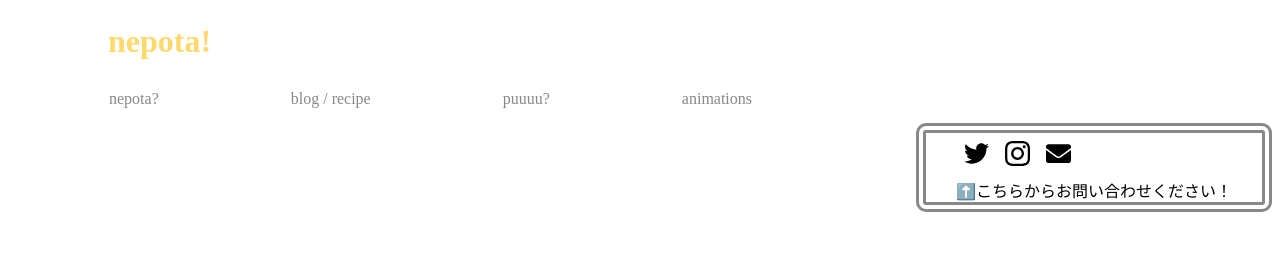
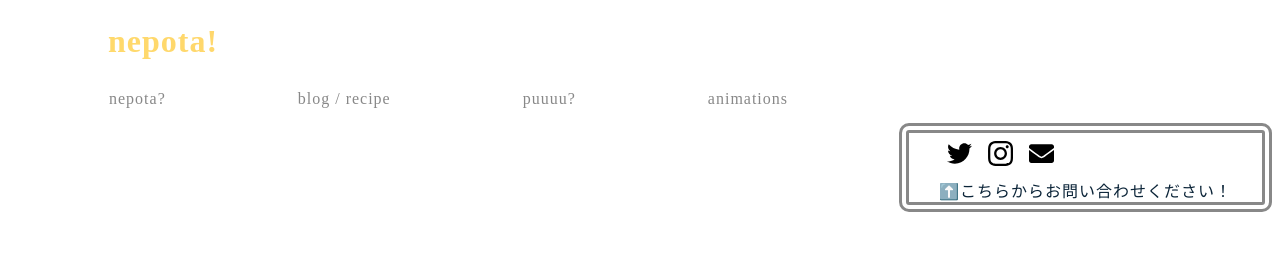
Before and after one commit to aya-nitta/nepotaya, a Next.js app: page /animations in a window 1280 px wide. Shown: the top 262 px of the page. Built offline with nearby package versions, Linux system fonts and the light colour scheme.

Commit message:
refactor(src/components): css color: #0b2438; letter-spacing: 1px;へ修正しました

```diff
--- a/src/components/_app/Contact/index.tsx
+++ b/src/components/_app/Contact/index.tsx
@@ -38,7 +38,9 @@ const Component: React.FC<Props> = props => {
 }
 
 const StyledComponent = styled(Component)`
-  color: black;
+  color: #0b2438;
+  /* letter-spacingは文字の間隔 */
+  letter-spacing: 1px;
   float: right;
   padding: 0px 30px;
   border: 10px double #888;
--- a/src/components/_app/Header/index.tsx
+++ b/src/components/_app/Header/index.tsx
@@ -1,4 +1,3 @@
-// (1) import層
 import React from 'react'
 import { useRouter } from 'next/router'
 import styled from 'styled-components'
@@ -39,7 +38,9 @@ const Component: React.FC<ComponentProps> = props => (
 
 // // (4) Style層
 const StyledComponent = styled(Component)`
-  color: black;
+  color: #0b2438;
+  /* letter-spacingは文字の間隔 */
+  letter-spacing: 1px;
   h1 {
     color: transparent; /*カラーが透明になる*/
     margin: 0;
--- a/src/components/_app/Header/list.tsx
+++ b/src/components/_app/Header/list.tsx
@@ -28,6 +28,8 @@ const Component: React.FC<Props> = props => (
 )
 
 const StyledComponent = styled(Component)`
+/* letter-spacingは文字の間隔 */
+letter-spacing: 1px;
   > a {
     color: #888;
     transition: 0.2s;
@@ -37,18 +39,19 @@ const StyledComponent = styled(Component)`
     border-radius: 10px; /* 角の丸み*/
   }
   > a.active {
-    color: black;
+    color: #0B2438;8;
     font-weight: bold;
     padding: 0.5em 1em;
     background: #fff;
     border-radius: 10px; /* 角の丸み*/
-    /* border: dashed 2px black; 点線*/
+    /* border: dashed 2px #0B2438;8; 点線*/
   }
   > a:hover {
     background: #fff;
-    color: black;
+    color: #0B2438;8;
     border-radius: 10px; /* 角の丸み*/
     padding: 0.5em 1em;
+    transition: all 0.3s ease-in-out;
   }
 `
 
--- a/src/pages/animations/index.tsx
+++ b/src/pages/animations/index.tsx
@@ -37,7 +37,9 @@ const Component: React.FC<Props> = props => (
 )
 // (4) Style層
 const StyledComponent = styled(Component)`
-  color: black;
+  color: #0b2438;
+  /* letter-spacingは文字の間隔 */
+  letter-spacing: 1px;
   text-align: center;
   body {
     margin: 0;
@@ -113,14 +115,14 @@ const StyledComponent = styled(Component)`
     padding: 5px;
   }
   ul.mokuzi > * > a:active {
-    color: black;
+    color: #0b2438;
   }
   ul.mokuzi > * > a:hover {
-    color: black;
+    color: #0b2438;
   }
 
   ul.mokuzi {
-    color: black;
+    color: #0b2438;
     margin: auto;
     width: 500px; /* 目次全体 */
     padding: 0;
--- a/src/pages/blog/index.tsx
+++ b/src/pages/blog/index.tsx
@@ -42,7 +42,9 @@ const Component: React.FC<Props> = props => (
 )
 
 const StyledComponent = styled(Component)`
-  color: black;
+  color: #0b2438;
+  /* letter-spacingは文字の間隔 */
+  letter-spacing: 1px;
   padding: 15px 100px;
   width: 600px;
   * > a {
@@ -50,7 +52,7 @@ const StyledComponent = styled(Component)`
     text-decoration: none; /* リンクの下線を消す */
   }
   * > a:hover {
-    color: black;
+    color: #0b2438;
   }
   .posted {
     color: #888;
--- a/src/pages/index.tsx
+++ b/src/pages/index.tsx
@@ -1,4 +1,3 @@
-// nepota?
 // (1) import層
 import * as React from 'react'
 import styled from 'styled-components'
@@ -31,7 +30,9 @@ const Component: React.FC<Props> = props => (
 // (4) Style層
 const StyledComponent = styled(Component)`
   width: 600px;
-  color: black;
+  /* letter-spacingは文字の間隔 */
+  letter-spacing: 1px;
+  color: #0b2438;
   padding: 15px 100px;
   /* ブロック、インラインブロックの違いに注意 */
 `
--- a/src/styles/shared.module.css
+++ b/src/styles/shared.module.css
@@ -10,7 +10,7 @@
   text-align: center;
 }
 .layout p {
-  color: black;
+  color: #0b2438;
   font-weight: 300;
   font-size: 0.95rem;
   display: inline-block;
```
Also changed, not shown: src/components/_app/Footer/index.tsx (+6 -55 lines), src/pages/puuuu.tsx (+5 -3 lines).
